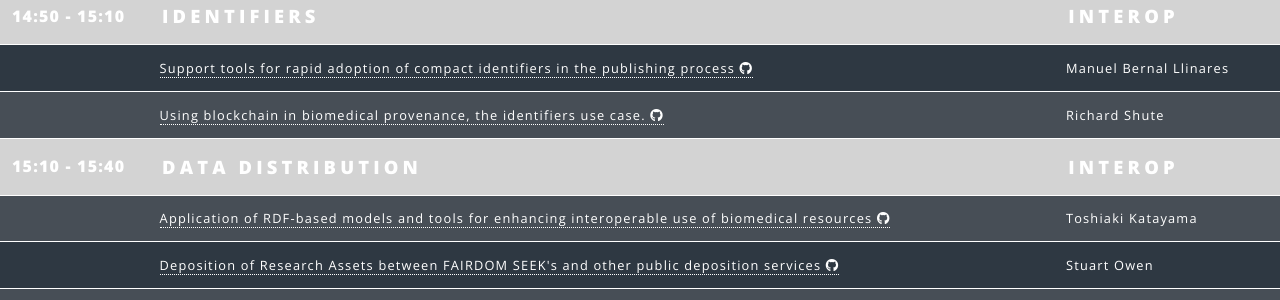
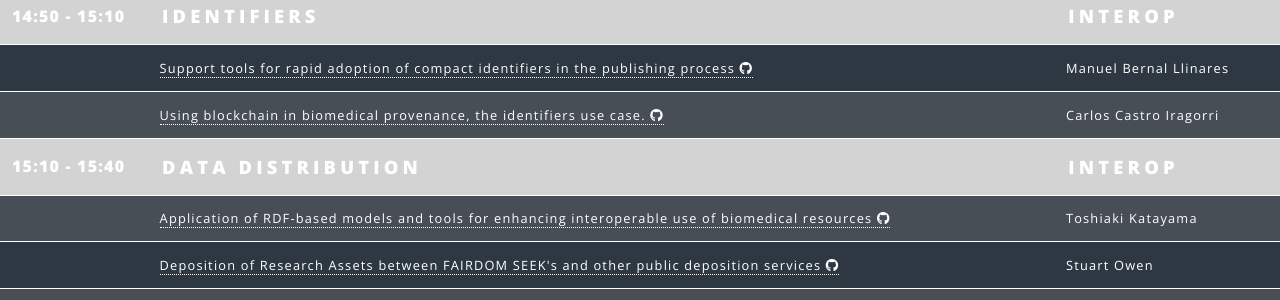
Before and after one commit to elixir-europe/bh2018paris, a Jekyll site: the page built from _programmes/2018-06-22-programme.md, in a window 1280 px wide and 900 px high, scrolled down 605 px. Shown: the part 154-454 px from the top of the window. Built offline with Jekyll 4.4.1, drawn with Linux system fonts in a browser that asks for light colours; nearby versions of some CDN libraries.

Commit message:
Update programme

```diff
--- a/_programmes/2018-06-22-programme.md
+++ b/_programmes/2018-06-22-programme.md
@@ -112,7 +112,7 @@ author: Ricardo
                                 <i class="fab fa-github" aria-hidden="true"></i>
                             </a>
                         </td>
-                        <td class="speaker">Richard Shute</td>
+                        <td class="speaker">Carlos Castro Iragorri</td>
                     </tr>
                     <tr class="schedule-theme-row">
                         <td class="time">15:10 - 15:40</td><td class="event"><h3>DATA DISTRIBUTION</h3></td><td class="speaker"><h3 id="interoperability">INTEROP</h3></td>
```
